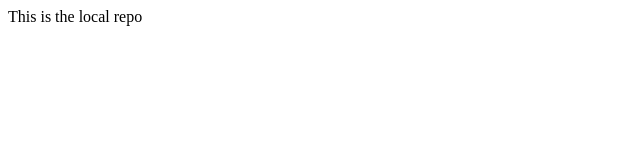
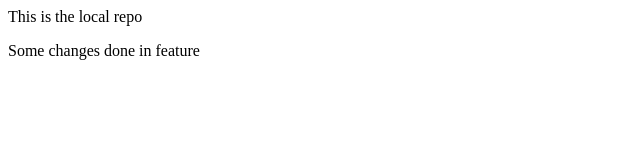
Before and after one commit to Pragatimishra21/localrepo, a plain HTML site: page index.html in a window 1280 px wide. Shown: the whole page, without its empty margins (0-640 px from the left). Drawn offline with Linux system fonts and the light colour scheme.

Commit message:
added feature

```diff
--- a/index.html
+++ b/index.html
@@ -1 +1,2 @@
 <p>This is the local repo</p>
+<p>Some changes done in feature</p>
```
